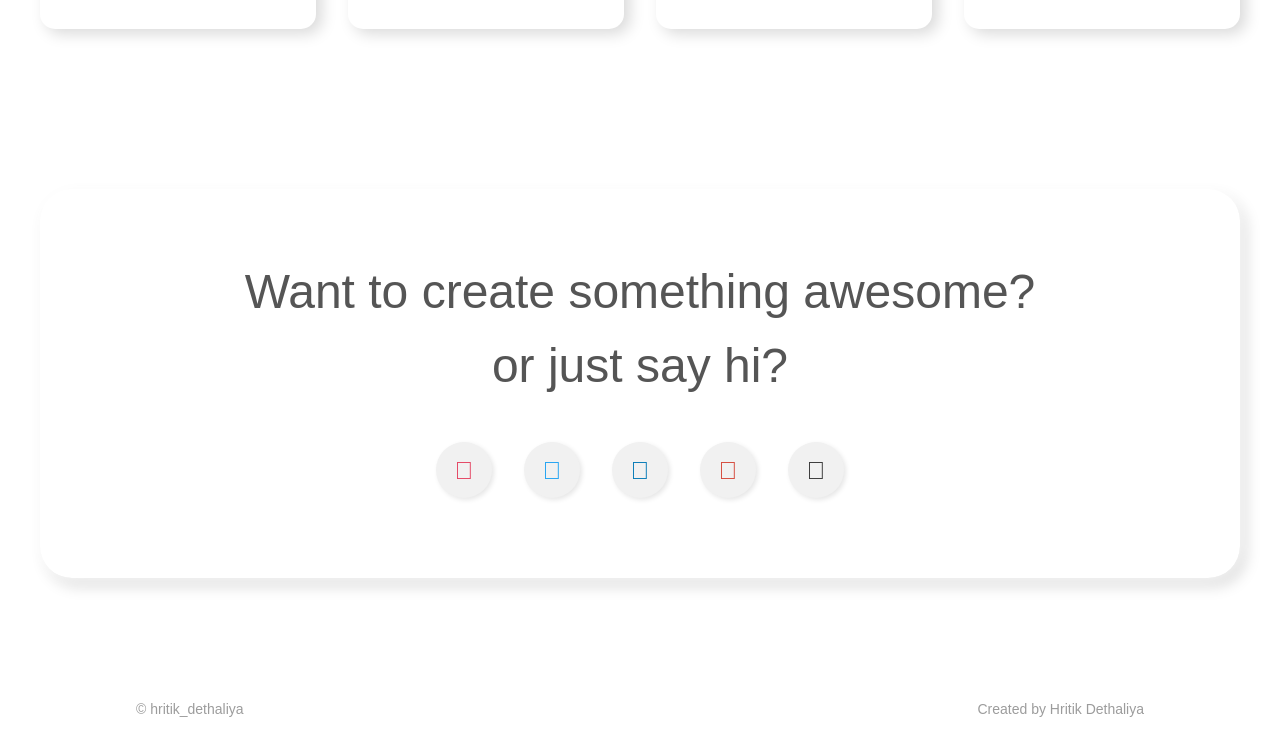
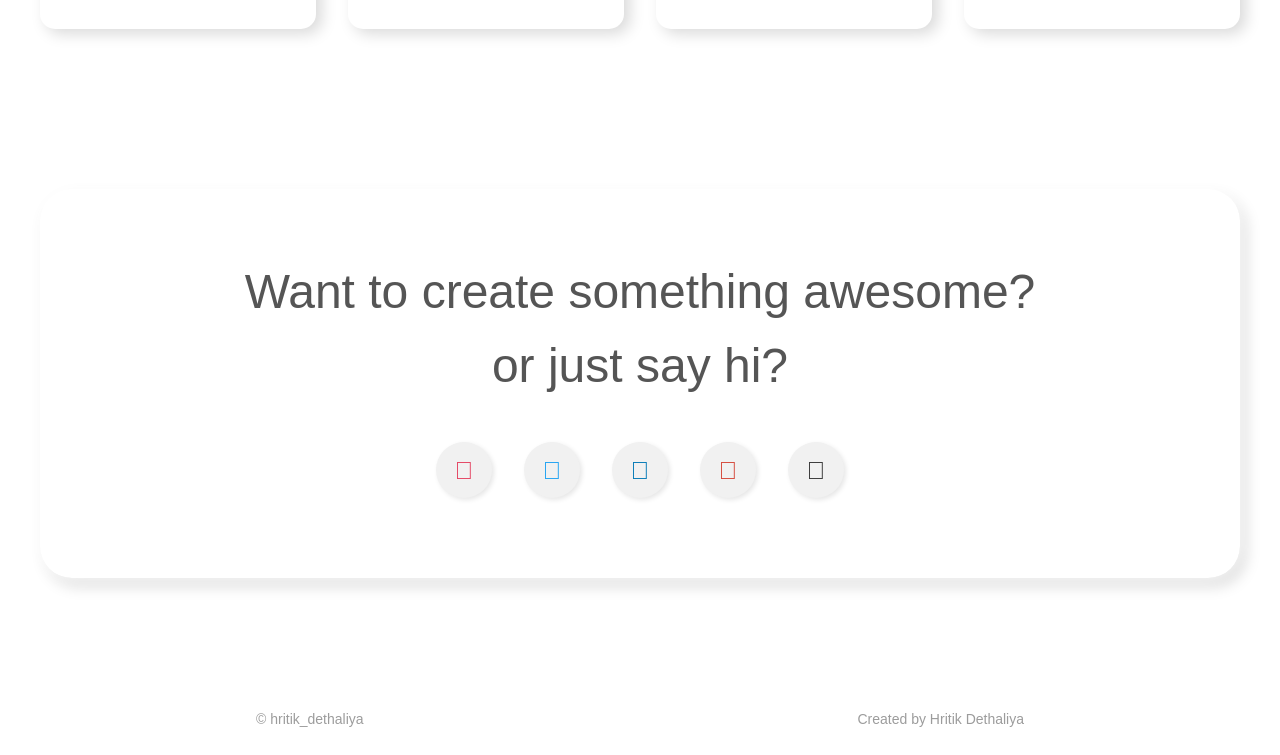
Before and after one commit to hades-264/Hritik-Portfolio, a plain HTML site: page index.html in a window 1280 px wide. Shown: the part 4881-5636 px from the top of the page. Drawn offline with nearby package versions, Linux system fonts and the light colour scheme; a web font is replaced by a local one.

```diff
--- a/index.html
+++ b/index.html
@@ -672,18 +672,19 @@
             </div>
         </section>
 
-        <footer class="footer">
+        <footer class="footer" style="margin: 110px; margin-top: 10px;">
             <div class="page-padding">
                 <div class="footer-bottom">
-                    <div class="link-footer-wrapper">
+                    <div class="link-footer-wrapper" style="margin-left: 10px;">
                         <div class="text-size-tiny">© hritik_dethaliya</div>
                     </div>
-                    <div class="link-footer-wrapper">
+                    <div class="link-footer-wrapper" style="margin-right: 10px;">
                         <div class="text-size-tiny">Created by Hritik Dethaliya</div>
                     </div>
                 </div>
             </div>
         </footer>
+
     </main>
 
     <script src="https://d3e54v103j8qbb.cloudfront.net/js/jquery-3.5.1.min.dc5e7f18c8.js?site=6369473e4802a71c2ac95742"
```
